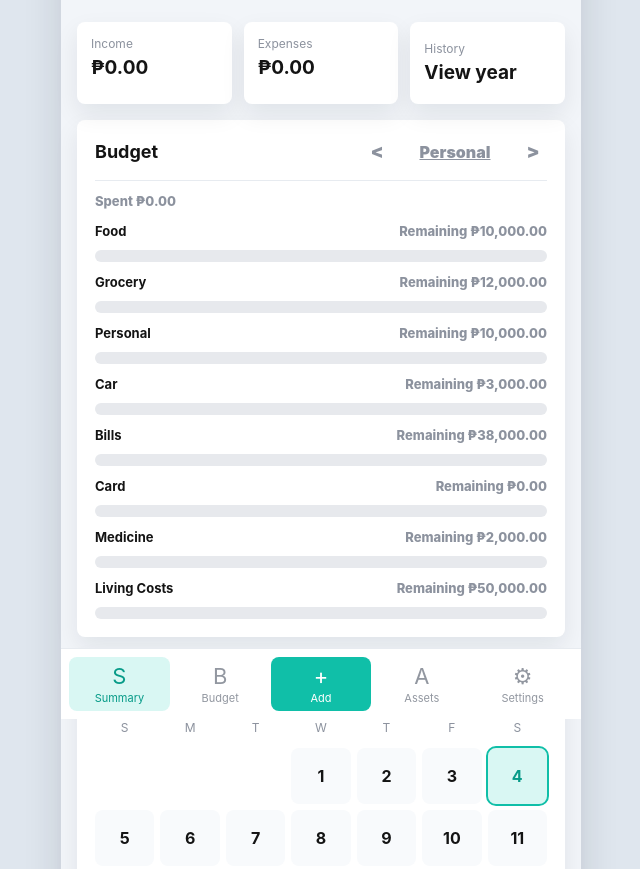
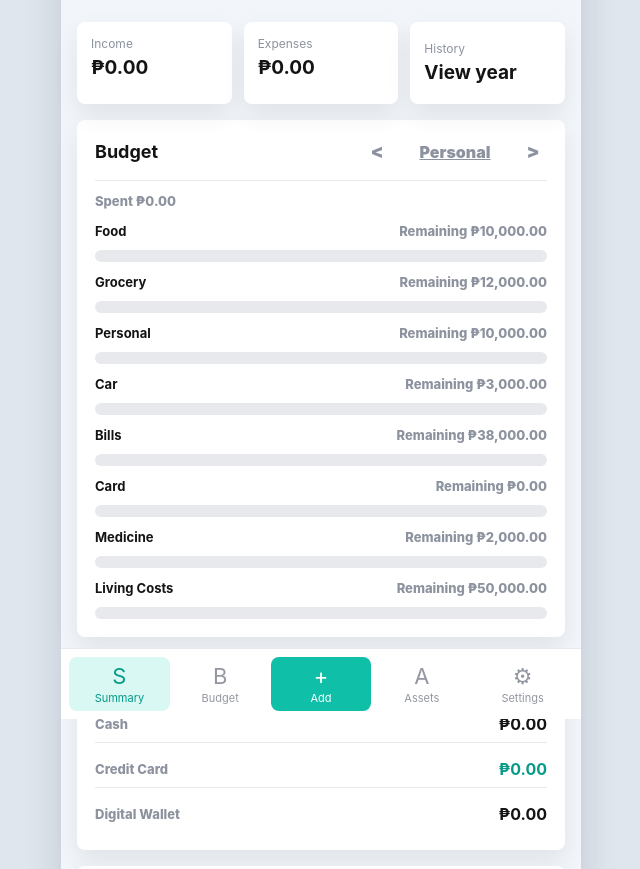
Before and after one commit to TimScottChu/Finance-Tracker, a plain HTML site: page index.html in a window 1280 px wide. Shown: the part 81-950 px from the top of the page, without its empty margins (319-959 px from the left). Drawn offline with Linux system fonts and the light colour scheme.

Commit message:
Add payment method summary totals

```diff
--- a/app.js
+++ b/app.js
@@ -100,6 +100,7 @@ const els = {
   summaryClusterName: document.querySelector("#summary-cluster-name"),
   summaryClusterSpent: document.querySelector("#summary-cluster-spent"),
   homeBudgetBars: document.querySelector("#home-budget-bars"),
+  paymentMethodList: document.querySelector("#payment-method-list"),
   calendarGrid: document.querySelector("#calendar-grid"),
   selectedDateTitle: document.querySelector("#selected-date-title"),
   selectedDateTotal: document.querySelector("#selected-date-total"),
@@ -307,6 +308,7 @@ function renderHome() {
   els.homeIncome.textContent = formatMoney(totals.income);
   els.homeExpenses.textContent = formatMoney(totals.expense);
   renderHomeBudgetBars();
+  renderPaymentMethodTotals();
 
   renderCalendar();
   renderSelectedDateTransactions();
@@ -441,6 +443,16 @@ function getEntryCategories() {
   return getClusterCategoryIds(cluster)
     .map((categoryId) => findCategory("expense", categoryId))
     .filter(Boolean);
+}
+
+function renderPaymentMethodTotals() {
+  const totals = getPaymentMethodTotals(currentMonth);
+  els.paymentMethodList.innerHTML = PAYMENT_METHODS.map((method) => `
+    <article class="payment-method-row ${method === "Credit Card" ? "highlight" : ""}">
+      <span>${method}</span>
+      <strong>${formatMoney(totals[method] || 0)}</strong>
+    </article>
+  `).join("");
 }
 
 function renderBudget() {
@@ -960,6 +972,16 @@ function getMonthTotals(monthKey) {
     );
 }
 
+function getPaymentMethodTotals(monthKey) {
+  return state.transactions
+    .filter((item) => item.type === "expense" && item.date.startsWith(monthKey))
+    .reduce((totals, item) => {
+      const method = PAYMENT_METHODS.includes(item.paymentMethod) ? item.paymentMethod : PAYMENT_METHODS[0];
+      totals[method] += item.amount;
+      return totals;
+    }, Object.fromEntries(PAYMENT_METHODS.map((method) => [method, 0])));
+}
+
 function getCategorySpent(monthKey, categoryId, clusterId = "") {
   return state.transactions
     .filter((item) => {
--- a/index.html
+++ b/index.html
@@ -49,6 +49,13 @@
               <span id="summary-cluster-spent">Spent PHP 0.00</span>
             </div>
             <div class="home-budget-bars" id="home-budget-bars"></div>
+          </section>
+
+          <section class="panel">
+            <div class="section-heading">
+              <h2>Payment methods</h2>
+            </div>
+            <div class="payment-method-list" id="payment-method-list"></div>
           </section>
 
           <section class="panel">
--- a/service-worker.js
+++ b/service-worker.js
@@ -1,4 +1,4 @@
-const CACHE_NAME = "php-finance-tracker-v4";
+const CACHE_NAME = "php-finance-tracker-v5";
 const APP_SHELL = [
   "./",
   "./index.html",
--- a/styles.css
+++ b/styles.css
@@ -169,6 +169,38 @@ main {
   display: block;
   margin-top: 5px;
   font-size: 19px;
+}
+
+.payment-method-list {
+  display: grid;
+  gap: 8px;
+}
+
+.payment-method-row {
+  display: flex;
+  align-items: center;
+  justify-content: space-between;
+  gap: 12px;
+  border-bottom: 1px solid var(--line);
+  padding: 8px 0;
+}
+
+.payment-method-row:last-child {
+  border-bottom: 0;
+}
+
+.payment-method-row span {
+  color: var(--muted);
+  font-size: 13px;
+  font-weight: 800;
+}
+
+.payment-method-row strong {
+  font-size: 16px;
+}
+
+.payment-method-row.highlight strong {
+  color: var(--mint-dark);
 }
 
 .history-year-controls {
```
